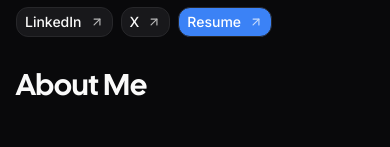
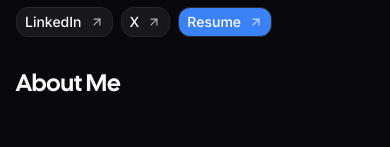
Before and after one commit to TheMehediHQ/mehedi-hasan.me, a Next.js app: page / in a window 390 px wide. Shown: the part 378-525 px from the top of the page. Built offline with nearby package versions, Linux system fonts and the light colour scheme.

Commit message:
feat: i fix responsive

```diff
--- a/components/ui/SectionTitle.tsx
+++ b/components/ui/SectionTitle.tsx
@@ -28,7 +28,7 @@ export default function SectionTitle({
       className={cn("mb-6 sm:mb-8 lg:mb-10", className)}
     >
       <h2
-        className="text-3xl sm:text-4xl font-bold mb-2 sm:mb-3"
+        className="text-2xl sm:text-3xl font-bold mb-2 sm:mb-3"
         style={{ color: "var(--color-primary-text)" }}
       >
         {title}
--- a/sections/AboutSection.tsx
+++ b/sections/AboutSection.tsx
@@ -13,7 +13,7 @@ export default function AboutSection() {
 
   return (
     <div ref={containerRef} className="px-4 sm:px-8 lg:px-16 py-8 sm:py-12">
-      <div className="max-w-5xl mx-auto">
+      <div className="max-w-4xl mx-auto">
         <SectionTitle title="About Me" subtitle="" />
 
         {/* WHO I AM SECTION */}
```
